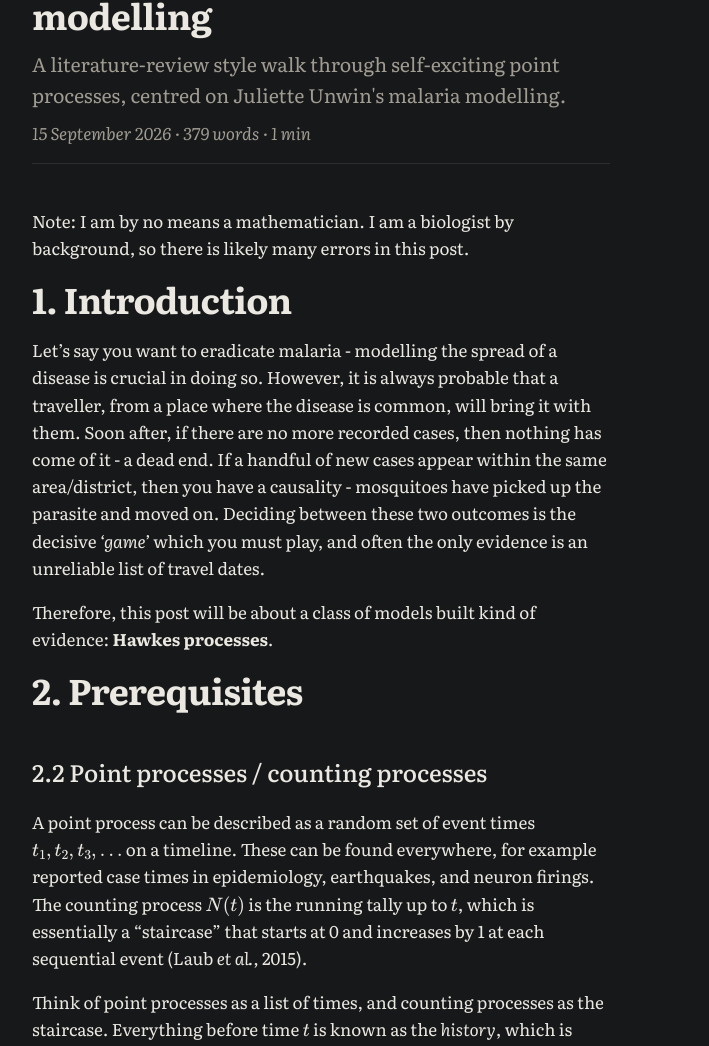
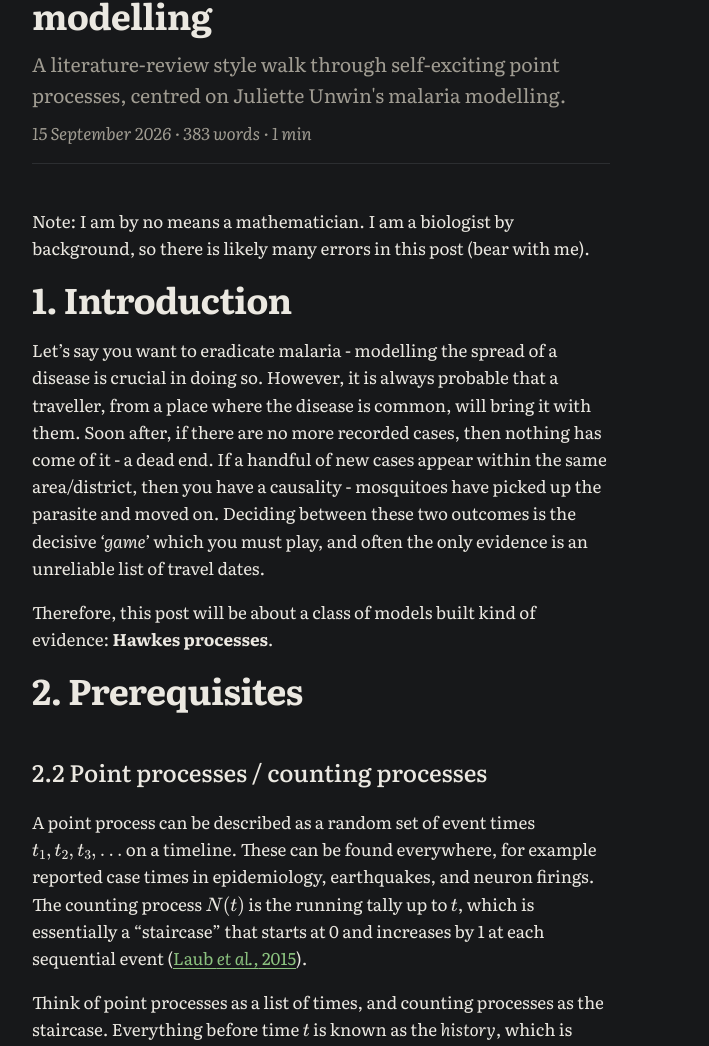
Before and after one commit to timj-wood/timj-wood.github.io, a Jekyll site: the page built from _posts/2026-09-15-hawkes-processes.md, in a window 1280 px wide. Shown: the part 260-1306 px from the top of the page, without its empty margins (285-994 px from the left). Built offline with Jekyll 4.4.1, drawn with Linux system fonts in a browser that asks for light colours.

Commit message:
Update 2026-09-15-hawkes-processes.md

```diff
--- a/_posts/2026-09-15-hawkes-processes.md
+++ b/_posts/2026-09-15-hawkes-processes.md
@@ -4,7 +4,7 @@ summary: A literature-review style walk through self-exciting point processes, c
 category: lit review
 math: true
 ---
-Note: I am by no means a mathematician. I am a biologist by background, so there is likely many errors in this post.
+Note: I am by no means a mathematician. I am a biologist by background, so there is likely many errors in this post (bear with me).
 
 # 1. Introduction
 Let's say you want to eradicate malaria - modelling the spread of a disease is crucial in doing so. However, it is always probable that a traveller, from a place where the disease is common, will bring it with them. Soon after, if there are no more recorded cases, then nothing has come of it - a dead end. If a handful of new cases appear within the same area/district, then you have a causality - mosquitoes have picked up the parasite and moved on. Deciding between these two outcomes is the decisive *'game'* which you must play, and often the only evidence is an unreliable list of travel dates.
@@ -13,7 +13,7 @@ Therefore, this post will be about a class of models built kind of evidence: **H
 
 # 2. Prerequisites
 ## 2.2 Point processes / counting processes
-A point process can be described as a random set of event times $$t_1, t_2, t_3, ...$$ on a timeline. These can be found everywhere, for example reported case times in epidemiology, earthquakes, and neuron firings. The counting process $$N(t)$$ is the running tally up to $$t$$, which is essentially a "staircase" that starts at 0 and increases by 1 at each sequential event (Laub *et al.,* 2015).
+A point process can be described as a random set of event times $$t_1, t_2, t_3, ...$$ on a timeline. These can be found everywhere, for example reported case times in epidemiology, earthquakes, and neuron firings. The counting process $$N(t)$$ is the running tally up to $$t$$, which is essentially a "staircase" that starts at 0 and increases by 1 at each sequential event ([Laub *et al.,* 2015](https://arxiv.org/pdf/1507.02822)).
 
 Think of point processes as a list of times, and counting processes as the staircase. Everything before time $$t$$ is known as the *history*, which is wrriten as $$\mathcal{H}(t)$$.
 
```
